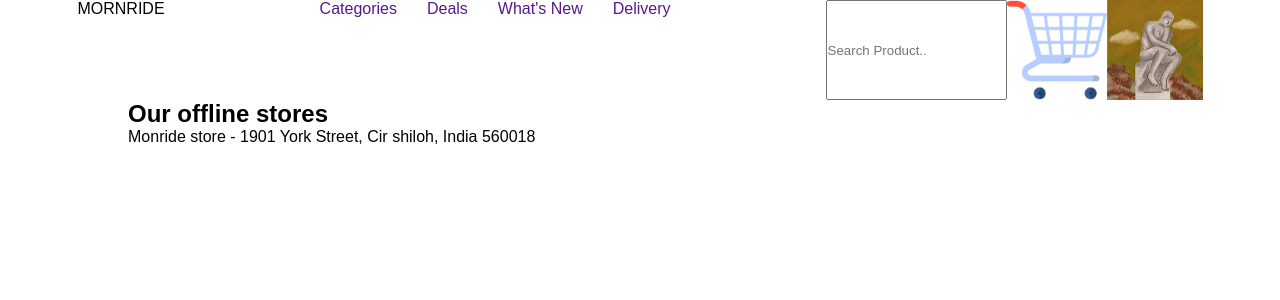
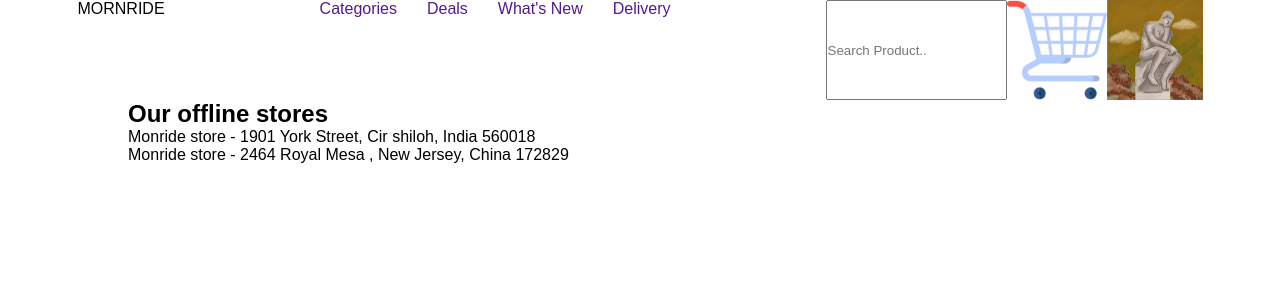
Before and after one commit to Akmalov-dev/Mornride, a React (Vite) app: page / in a window 1280 px wide. Shown: the top 300 px of the page. Built offline with nearby package versions, Linux system fonts and the light colour scheme.

Commit message:
Offline star left text

```diff
--- a/src/components/Main/Offline/Offline.jsx
+++ b/src/components/Main/Offline/Offline.jsx
@@ -13,7 +13,7 @@ function Offline() {
                   <p className="offline-text">Monride store - 1901 York Street, Cir shiloh, India 560018</p>
                 </div>
                 <div className="offline-right">
-                    <p className="offline-text"></p>
+                    <p className="offline-text">Monride store - 2464 Royal Mesa , New Jersey, China 172829</p>
                 </div>
                  </div>
             </div>
```
